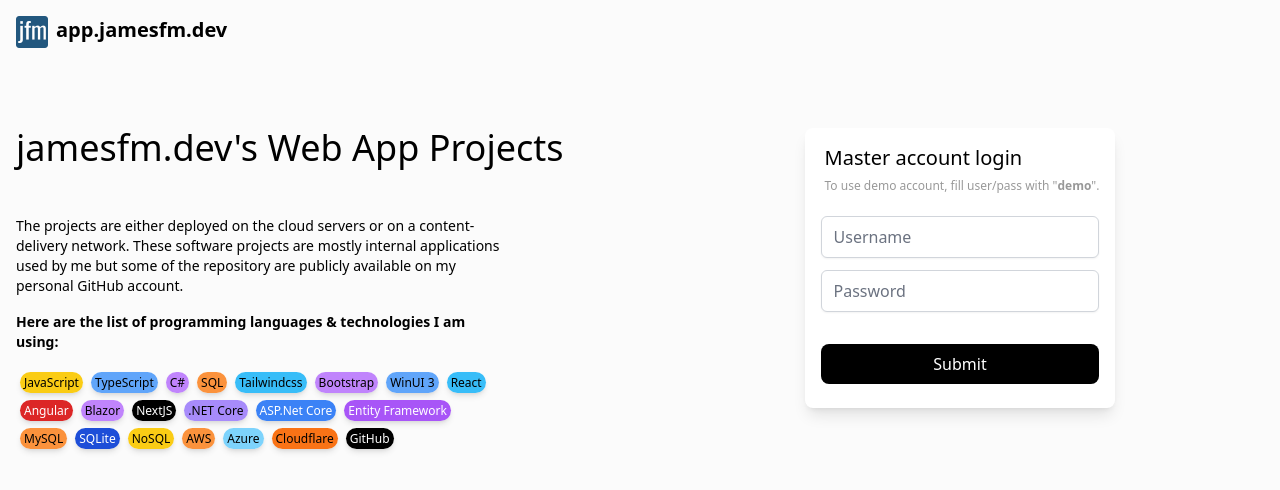
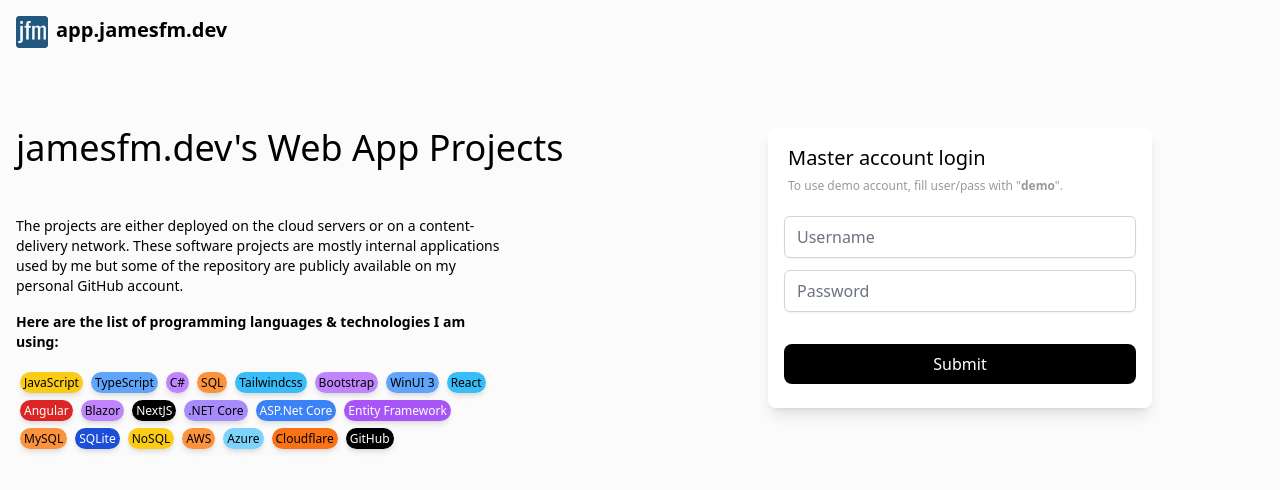
Before and after one commit to jamesfm-dev/app.jamesfm.dev, a Next.js app: page / in a window 1280 px wide. Shown: the top 490 px of the page. Built offline with nearby package versions, Linux system fonts and the light colour scheme.

Commit message:
:bug: Fix Form max width sizing

```diff
--- a/src/components/Form/Form.tsx
+++ b/src/components/Form/Form.tsx
@@ -4,7 +4,8 @@ import FormSubmit from "./FormSubmit";
 
 export default function Form() {
   return (
-    <form className="max-w-xs mx-auto my-16 p-4 rounded-lg shadow-lg bg-white">
+    <section>
+      <form className="max-w-sm mx-auto my-16 p-4 rounded-lg shadow-lg bg-white">
         <div className="ml-1 mb-4">
           <FormHeader
             headline="Master account login"
@@ -22,5 +23,6 @@ export default function Form() {
         </div>
         <FormSubmit />
       </form>
+    </section>
   );
 }
```
Lines whose indentation alone changed are shown as unchanged.
